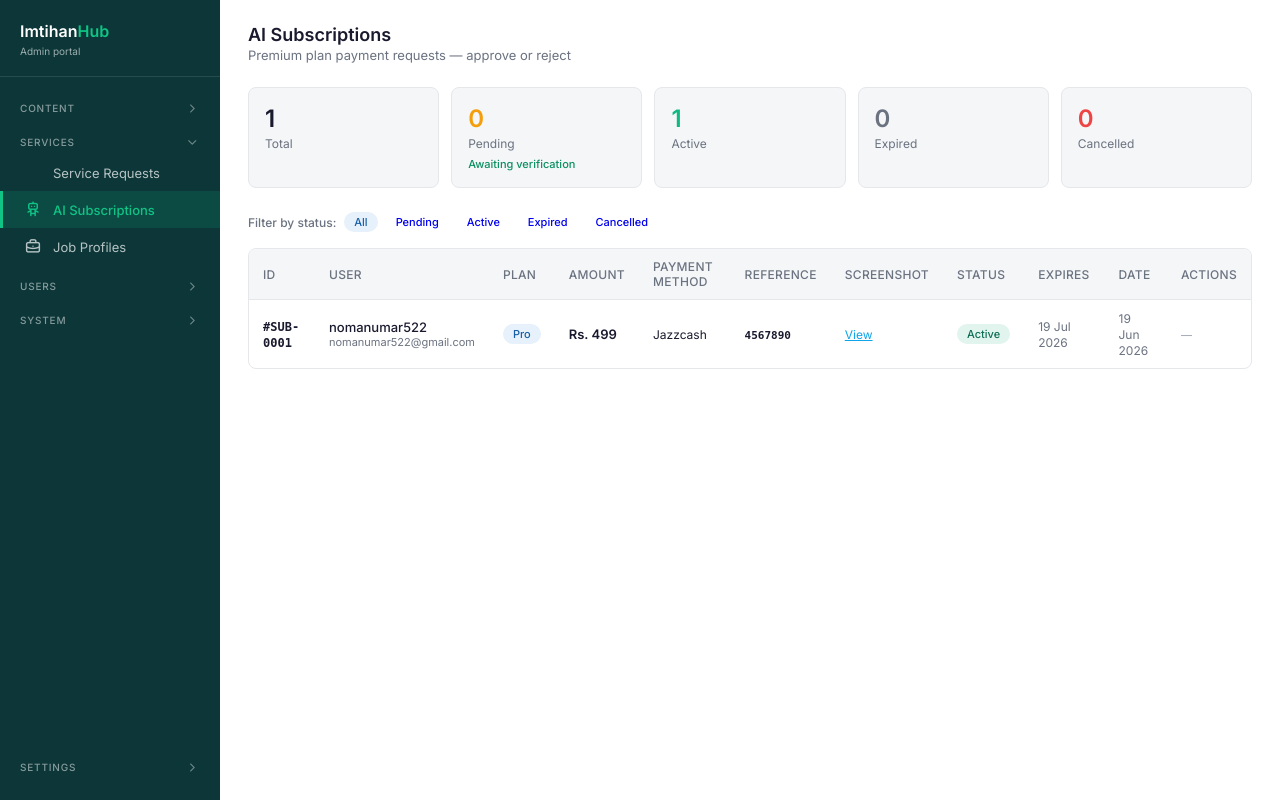
After one commit to nomanumar44/imtihan-backend, a Django app: page /dashboard/ai-subscriptions/ in a window 1280 px wide. The commit adds this page. Run offline with Django 5.2, Linux system fonts and the light colour scheme; a user stored in the database is signed in; data comes from the database, SQL or seed files in the repository; both versions use the stored data as it was after the commit; some libraries are stand-ins or nearby versions.

Commit message:
Remove Python 3.13 cache files and add AI subscription management with payment verification
- Remove core/__pycache__/*.cpython-313.pyc files
- Add AI subscription dashboard views: list, approve, reject
- Add payment proof upload: screenshot and reference number fields to AISubscription model
- Update AI subscription API to require payment proof (multipart/form-data)
- Set subscription status to 'pending' until admin approval
- Send email notifications on approval/rejection
- Update Pro plan limit

```diff
--- a/core/dashboard_urls.py
+++ b/core/dashboard_urls.py
@@ -87,6 +87,11 @@ urlpatterns = [
     # AI Usage
     path('ai-usage/', dashboard_views.dashboard_ai_usage, name='dashboard_ai_usage'),
 
+    # AI Subscriptions
+    path('ai-subscriptions/', dashboard_views.dashboard_ai_subscriptions, name='dashboard_ai_subscriptions'),
+    path('ai-subscriptions/<int:pk>/approve/', dashboard_views.dashboard_ai_subscription_approve, name='dashboard_ai_subscription_approve'),
+    path('ai-subscriptions/<int:pk>/reject/', dashboard_views.dashboard_ai_subscription_reject, name='dashboard_ai_subscription_reject'),
+
     # Chat Sessions
     path('chat-sessions/', dashboard_views.dashboard_chat_sessions, name='dashboard_chat_sessions'),
 
--- a/core/models.py
+++ b/core/models.py
@@ -3,6 +3,7 @@ import uuid
 from django.db import models
 from django.contrib.auth.models import User
 from django.core.exceptions import ValidationError
+from django.utils import timezone
 from ckeditor_uploader.fields import RichTextUploadingField
 
 
@@ -850,7 +851,7 @@ class AISubscription(models.Model):
 
     PLAN_LIMITS = {
         'free': 5,
-        'pro': 50,
+        'pro': 100,
         'premium': 9999,  # Essentially unlimited
     }
 
@@ -859,6 +860,8 @@ class AISubscription(models.Model):
     status = models.CharField(max_length=12, choices=Status.choices, default=Status.ACTIVE)
     payment_method = models.CharField(max_length=20, blank=True)
     phone = models.CharField(max_length=20, blank=True)
+    payment_reference = models.CharField(max_length=100, blank=True, default='', help_text='Transaction ID / reference number')
+    payment_screenshot = models.ImageField(upload_to='ai_payments/', blank=True, null=True, help_text='Payment proof screenshot')
     started_at = models.DateTimeField(auto_now_add=True)
     expires_at = models.DateTimeField(null=True, blank=True)
     created_at = models.DateTimeField(auto_now_add=True)
--- /dev/null
+++ b/templates/dashboard/ai_subscriptions.html
@@ -0,0 +1,145 @@
+{% extends "dashboard/base.html" %}
+{% block title %}AI Subscriptions{% endblock %}
+{% block content %}
+<div class="top-bar">
+  <div>
+    <div class="page-title">AI Subscriptions</div>
+    <div class="page-subtitle">Premium plan payment requests — approve or reject</div>
+  </div>
+</div>
+
+{% if messages %}
+<div style="margin-bottom:16px;">
+  {% for msg in messages %}
+  <div style="padding:10px 16px; border-radius:8px; font-size:13px; font-weight:500;
+       {% if msg.tags == 'success' %}background:#dcfce7; color:#166534; border:1px solid #bbf7d0;
+       {% elif msg.tags == 'warning' %}background:#fef9c3; color:#854d0e; border:1px solid #fef08a;
+       {% elif msg.tags == 'error' %}background:#fee2e2; color:#991b1b; border:1px solid #fecaca;
+       {% else %}background:#e0f2fe; color:#075985; border:1px solid #bae6fd;{% endif %}">
+    {{ msg }}
+  </div>
+  {% endfor %}
+</div>
+{% endif %}
+
+<!-- Stats -->
+<div class="stats-row" style="grid-template-columns: repeat(5, 1fr);">
+  <div class="stat-card">
+    <div class="stat-num">{{ total }}</div>
+    <div class="stat-label">Total</div>
+  </div>
+  <div class="stat-card">
+    <div class="stat-num" style="color:#f59e0b">{{ pending }}</div>
+    <div class="stat-label">Pending</div>
+    <div class="stat-change">Awaiting verification</div>
+  </div>
+  <div class="stat-card">
+    <div class="stat-num" style="color:#10b981">{{ active }}</div>
+    <div class="stat-label">Active</div>
+  </div>
+  <div class="stat-card">
+    <div class="stat-num" style="color:#6b7280">{{ expired }}</div>
+    <div class="stat-label">Expired</div>
+  </div>
+  <div class="stat-card">
+    <div class="stat-num" style="color:#ef4444">{{ cancelled }}</div>
+    <div class="stat-label">Cancelled</div>
+  </div>
+</div>
+
+<!-- Status Filter -->
+<div style="display:flex; gap:8px; margin-bottom:16px; flex-wrap:wrap; align-items:center;">
+  <span style="font-size:12px; color:#6b7280; font-weight:500;">Filter by status:</span>
+  <a href="?" class="badge {% if not status_filter %}badge-blue{% else %}badge-slate{% endif %}" style="text-decoration:none;">All</a>
+  <a href="?status=pending" class="badge {% if status_filter == 'pending' %}badge-amber{% else %}badge-slate{% endif %}" style="text-decoration:none;">Pending</a>
+  <a href="?status=active" class="badge {% if status_filter == 'active' %}badge-green{% else %}badge-slate{% endif %}" style="text-decoration:none;">Active</a>
+  <a href="?status=expired" class="badge {% if status_filter == 'expired' %}badge-slate{% else %}badge-slate{% endif %}" style="text-decoration:none;">Expired</a>
+  <a href="?status=cancelled" class="badge {% if status_filter == 'cancelled' %}badge-red{% else %}badge-slate{% endif %}" style="text-decoration:none;">Cancelled</a>
+</div>
+
+<!-- Subscriptions Table -->
+<div class="table-wrap">
+  <table>
+    <thead>
+      <tr>
+        <th>ID</th>
+        <th>User</th>
+        <th>Plan</th>
+        <th>Amount</th>
+        <th>Payment Method</th>
+        <th>Reference</th>
+        <th>Screenshot</th>
+        <th>Status</th>
+        <th>Expires</th>
+        <th>Date</th>
+        <th>Actions</th>
+      </tr>
+    </thead>
+    <tbody>
+      {% for sub in subs %}
+      <tr>
+        <td><span style="font-family:monospace; font-weight:600; font-size:12px;">#SUB-{{ sub.id|stringformat:"04d" }}</span></td>
+        <td>
+          <div style="font-weight:500; font-size:13px;">{{ sub.user.username }}</div>
+          <div style="font-size:11px; color:#6b7280;">{{ sub.user.email }}</div>
+        </td>
+        <td>
+          {% if sub.plan == 'pro' %}<span class="badge badge-blue">Pro</span>
+          {% elif sub.plan == 'premium' %}<span class="badge badge-violet">Premium</span>
+          {% else %}<span class="badge badge-slate">{{ sub.plan }}</span>{% endif %}
+        </td>
+        <td><span style="font-weight:600;">Rs. {% if sub.plan == 'pro' %}499{% elif sub.plan == 'premium' %}999{% else %}—{% endif %}</span></td>
+        <td><span style="font-size:12px; text-transform:capitalize;">{{ sub.payment_method|default:"—" }}</span></td>
+        <td>
+          {% if sub.payment_reference %}
+            <span style="font-family:monospace; font-size:11px; font-weight:600;">{{ sub.payment_reference|truncatechars:20 }}</span>
+          {% else %}—{% endif %}
+        </td>
+        <td>
+          {% if sub.payment_screenshot %}
+            <a href="{{ sub.payment_screenshot.url }}" target="_blank" style="color:#0ea5e9; font-size:12px; text-decoration:underline;">View</a>
+          {% else %}—{% endif %}
+        </td>
+        <td>
+          {% if sub.status == 'pending' %}<span class="badge badge-amber">Pending</span>
+          {% elif sub.status == 'active' %}<span class="badge badge-green">Active</span>
+          {% elif sub.status == 'expired' %}<span class="badge badge-slate">Expired</span>
+          {% elif sub.status == 'cancelled' %}<span class="badge badge-red">Cancelled</span>
+          {% else %}<span class="badge badge-slate">{{ sub.status }}</span>{% endif %}
+        </td>
+        <td><span style="font-size:12px; color:#6b7280;">{{ sub.expires_at|date:"d M Y"|default:"—" }}</span></td>
+        <td><span style="font-size:12px; color:#6b7280;">{{ sub.created_at|date:"d M Y" }}</span></td>
+        <td>
+          {% if sub.status == 'pending' %}
+            <button onclick="showConfirmModal(
+              'Approve this {{ sub.plan }} plan subscription for {{ sub.user.username }}?',
+              function() { window.location.href = '{% url 'dashboard_ai_subscription_approve' sub.id %}'; },
+              'Approve Subscription',
+              'This will activate the plan for 30 days.',
+              { iconClass: 'ti-check', iconColor: '#10b981', iconBg: '#ecfdf5', okText: 'Approve', okColor: '#10b981', okHover: '#059669' }
+            );" class="action-btn" style="color:#10b981; border-color:#10b981; background:transparent; cursor:pointer; font-family:inherit;">Approve</button>
+            <button onclick="showConfirmModal(
+              'Reject this {{ sub.plan }} plan subscription for {{ sub.user.username }}?',
+              function() { window.location.href = '{% url 'dashboard_ai_subscription_reject' sub.id %}'; },
+              'Reject Subscription',
+              'This will cancel the subscription request.',
+              { iconClass: 'ti-x', iconColor: '#ef4444', iconBg: '#fef2f2', okText: 'Reject', okColor: '#ef4444', okHover: '#dc2626' }
+            );" class="action-btn" style="color:#ef4444; border-color:#ef4444; background:transparent; cursor:pointer; font-family:inherit;">Reject</button>
+          {% else %}
+            <span style="font-size:11px; color:#9ca3af;">—</span>
+          {% endif %}
+        </td>
+      </tr>
+      {% empty %}
+      <tr><td colspan="11" class="empty-state"><i class="ti ti-inbox"></i>No AI subscriptions yet</td></tr>
+      {% endfor %}
+    </tbody>
+  </table>
+</div>
+
+{% if subs.has_other_pages %}
+<div style="margin-top:16px;">
+  {% include "dashboard/pagination.html" with page_obj=subs %}
+</div>
+{% endif %}
+{% endblock %}
--- a/templates/dashboard/base.html
+++ b/templates/dashboard/base.html
@@ -620,6 +620,9 @@
         <a href="{% url 'dashboard_service_requests' %}" class="nav-item {% if active_page == 'service_requests' %}active{% endif %}">
           <i class="ti ti-hand-helping"></i> Service Requests
         </a>
+        <a href="{% url 'dashboard_ai_subscriptions' %}" class="nav-item {% if active_page == 'ai_subscriptions' %}active{% endif %}">
+          <i class="ti ti-robot"></i> AI Subscriptions
+        </a>
         <a href="{% url 'dashboard_job_profiles' %}" class="nav-item {% if active_page == 'job_profiles' %}active{% endif %}">
           <i class="ti ti-briefcase"></i> Job Profiles
         </a>
@@ -715,8 +718,8 @@
     <!-- Card -->
     <div style="position:relative;background:#fff;border-radius:14px;padding:28px 28px 22px;width:100%;max-width:380px;margin:16px;box-shadow:0 20px 60px rgba(0,0,0,.18);animation:modalIn .18s ease">
       <div style="display:flex;align-items:center;gap:12px;margin-bottom:14px">
-        <div style="width:38px;height:38px;border-radius:10px;background:#fef2f2;display:flex;align-items:center;justify-content:center;flex-shrink:0">
-          <i class="ti ti-trash" style="font-size:18px;color:#ef4444"></i>
+        <div id="confirmIconWrap" style="width:38px;height:38px;border-radius:10px;background:#fef2f2;display:flex;align-items:center;justify-content:center;flex-shrink:0">
+          <i id="confirmIcon" class="ti ti-trash" style="font-size:18px;color:#ef4444"></i>
         </div>
         <div>
           <div style="font-size:15px;font-weight:600;color:#1a1a2e" id="confirmTitle">Delete item</div>
@@ -763,11 +766,24 @@
 
     let _confirmCallback = null;
 
-    function showConfirmModal(message, callback, title, subtitle) {
+    function showConfirmModal(message, callback, title, subtitle, opts) {
+      opts = opts || {};
       document.getElementById('confirmMessage').textContent  = message  || 'Are you sure you want to delete this item?';
       document.getElementById('confirmTitle').textContent    = title    || 'Delete item';
       document.getElementById('confirmSubtitle').textContent = subtitle || 'This action cannot be undone.';
-      document.getElementById('confirmOkBtn').onclick = function() {
+      // Customize icon
+      var iconEl = document.getElementById('confirmIcon');
+      var iconWrap = document.getElementById('confirmIconWrap');
+      iconEl.className = 'ti ' + (opts.iconClass || 'ti-trash');
+      iconEl.style.color = opts.iconColor || '#ef4444';
+      iconWrap.style.background = opts.iconBg || '#fef2f2';
+      // Customize OK button
+      var okBtn = document.getElementById('confirmOkBtn');
+      okBtn.textContent = opts.okText || 'Delete';
+      okBtn.style.background = opts.okColor || '#ef4444';
+      okBtn.onmouseover = function(){ this.style.background = opts.okHover || '#dc2626'; };
+      okBtn.onmouseout  = function(){ this.style.background = opts.okColor || '#ef4444'; };
+      okBtn.onclick = function() {
         closeConfirmModal();
         if (callback) callback();
       };
@@ -858,6 +874,9 @@
 
         // Default: collapse all except the one with active page
         let isCollapsed = collapsed[sectionName];
+        if (isCollapsed === undefined) {
+          isCollapsed = !(activeSection && sectionName === activeSection);
+        }
         if (activeSection && sectionName === activeSection) {
           isCollapsed = false;
         }
@@ -872,6 +891,17 @@
             group.classList.add('collapsed');
             btn.classList.add('collapsed');
           } else {
+            // True accordion: collapse all other open sections first
+            sections.forEach(function(otherBtn) {
+              if (otherBtn === btn) return;
+              const otherSection = otherBtn.dataset.section;
+              const otherGroup = document.querySelector('.nav-group[data-section="' + otherSection + '"]');
+              if (otherGroup && !otherGroup.classList.contains('collapsed')) {
+                otherGroup.classList.add('collapsed');
+                otherBtn.classList.add('collapsed');
+                collapsed[otherSection] = true;
+              }
+            });
             group.classList.remove('collapsed');
             btn.classList.remove('collapsed');
           }
```
Also changed, not shown: core/dashboard_views.py (+111 -1 lines), core/views.py (+60 -21 lines), core/migrations/0026_ai_subscription_payment_fields.py (added), db.sqlite3, media/ai_payments/Screenshot_2026-06-11_224000.png (added).
